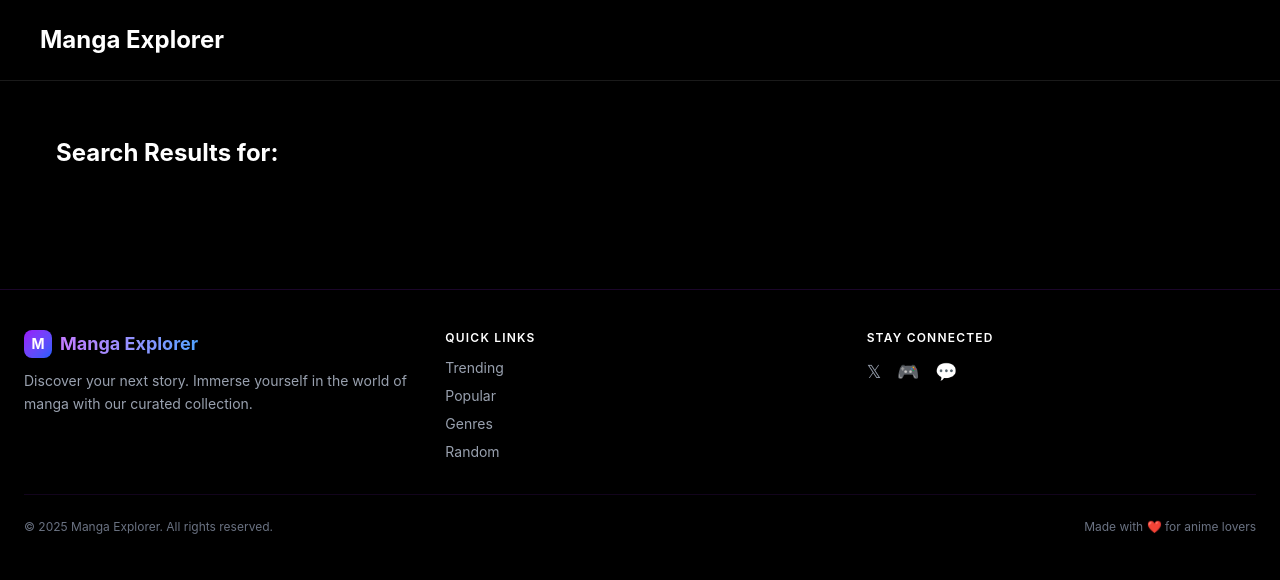
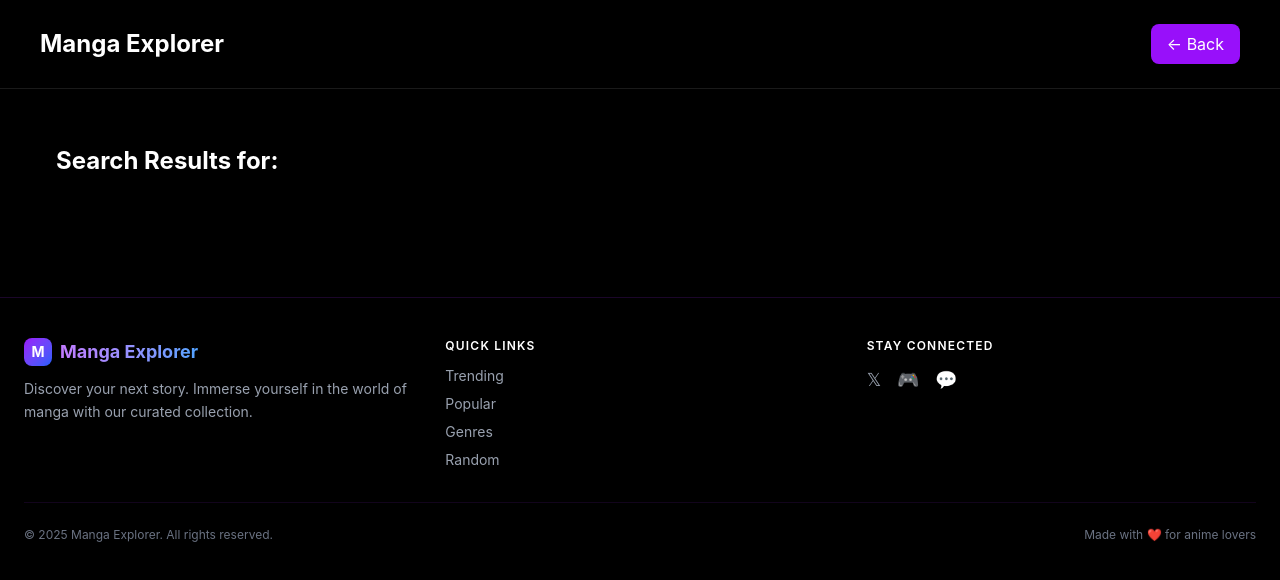
Before and after one commit to Yasin-Rahimi/manga-explorer, a React (Vite) app: page /search in a window 1280 px wide. Shown: the top 580 px of the page. Built offline with nearby package versions, Linux system fonts and the light colour scheme.

Commit message:
fix back button and search box problem

```diff
--- a/src/components/Header.jsx
+++ b/src/components/Header.jsx
@@ -1,4 +1,5 @@
 import { Link, useLocation } from "react-router";
+import BackButton from "./BackButton";
 
 export default function Header({
     query,
@@ -7,7 +8,7 @@ export default function Header({
 }) {
     const location = useLocation();
 
-    const isHome = location.pathname === "/";
+    const isHome = location.pathname === "/"
 
     return (
         <header className="
@@ -22,7 +23,7 @@ export default function Header({
             </Link>
 
             {/* فقط در Home نمایش داده شود */}
-            {isHome && (
+            {isHome ? (
                 <form
                     onSubmit={handleSearch}
                     className="flex gap-2"
@@ -55,7 +56,10 @@ export default function Header({
                         Search
                     </button>
                 </form>
-            )}
+            )
+            :
+            <BackButton />
+        }
         </header>
     );
 }
--- a/src/components/Pagination.jsx
+++ b/src/components/Pagination.jsx
@@ -18,6 +18,7 @@ export default function Pagination({
                     disabled:cursor-not-allowed
                     hover:bg-purple-600
                     transition
+                    cursor-pointer
                 "
             >
                 Prev
@@ -40,6 +41,7 @@ export default function Pagination({
                     disabled:cursor-not-allowed
                     hover:bg-purple-600
                     transition
+                    cursor-pointer
                 "
             >
                 Next
--- a/src/pages/MangaDetails.jsx
+++ b/src/pages/MangaDetails.jsx
@@ -41,10 +41,6 @@ export default function MangaDetails() {
 
                     {/* Header section */}
                     <div className="flex gap-10 p-10 max-w-6xl mx-auto">
-
-                <div className="gap-3">
-                    <BackButton />
-                </div>
 
                         {/* Cover */}
                         <img
--- a/src/pages/Search.jsx
+++ b/src/pages/Search.jsx
@@ -4,6 +4,7 @@
     import MangaCard from "../components/MangaCard";
     import Header from "../components/Header";
     import Footer from "../components/Footer";
+    import BackButton from '../components/BackButton';
 
 
     export default function Search() {
```
